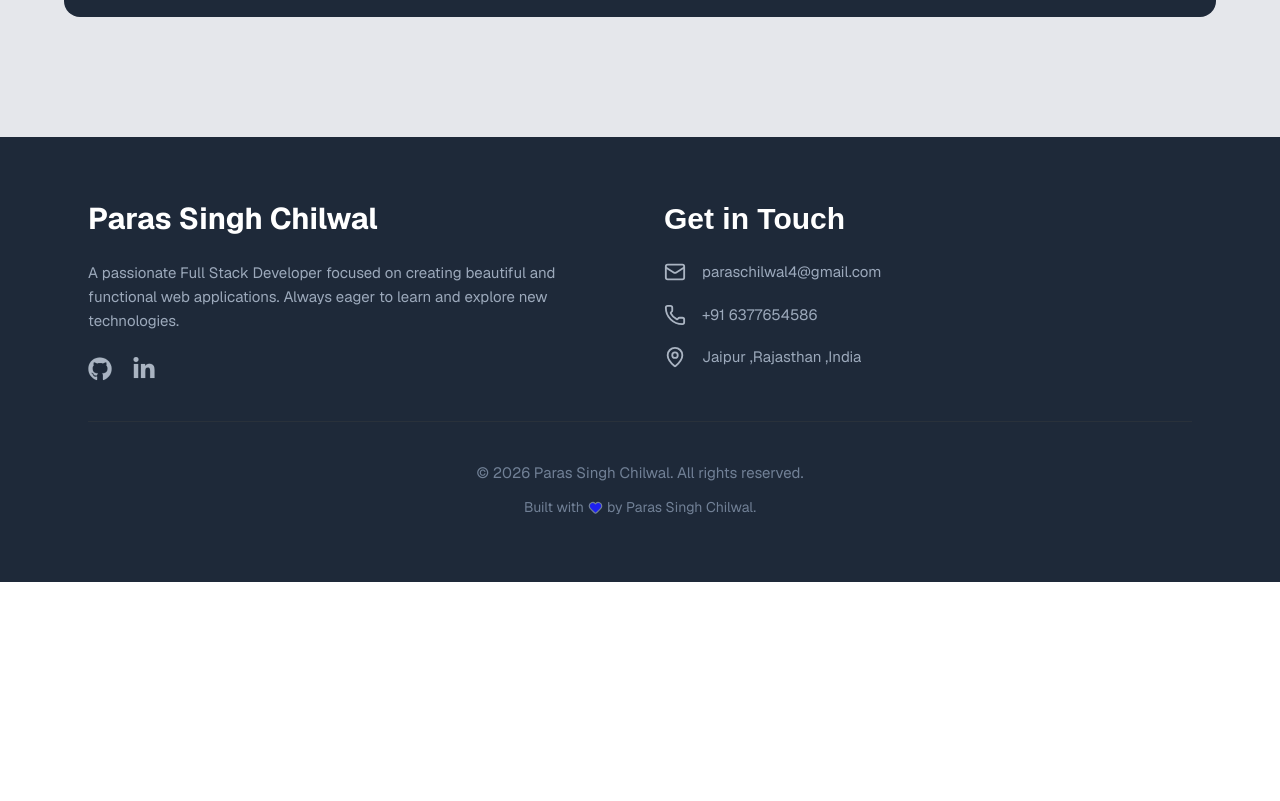
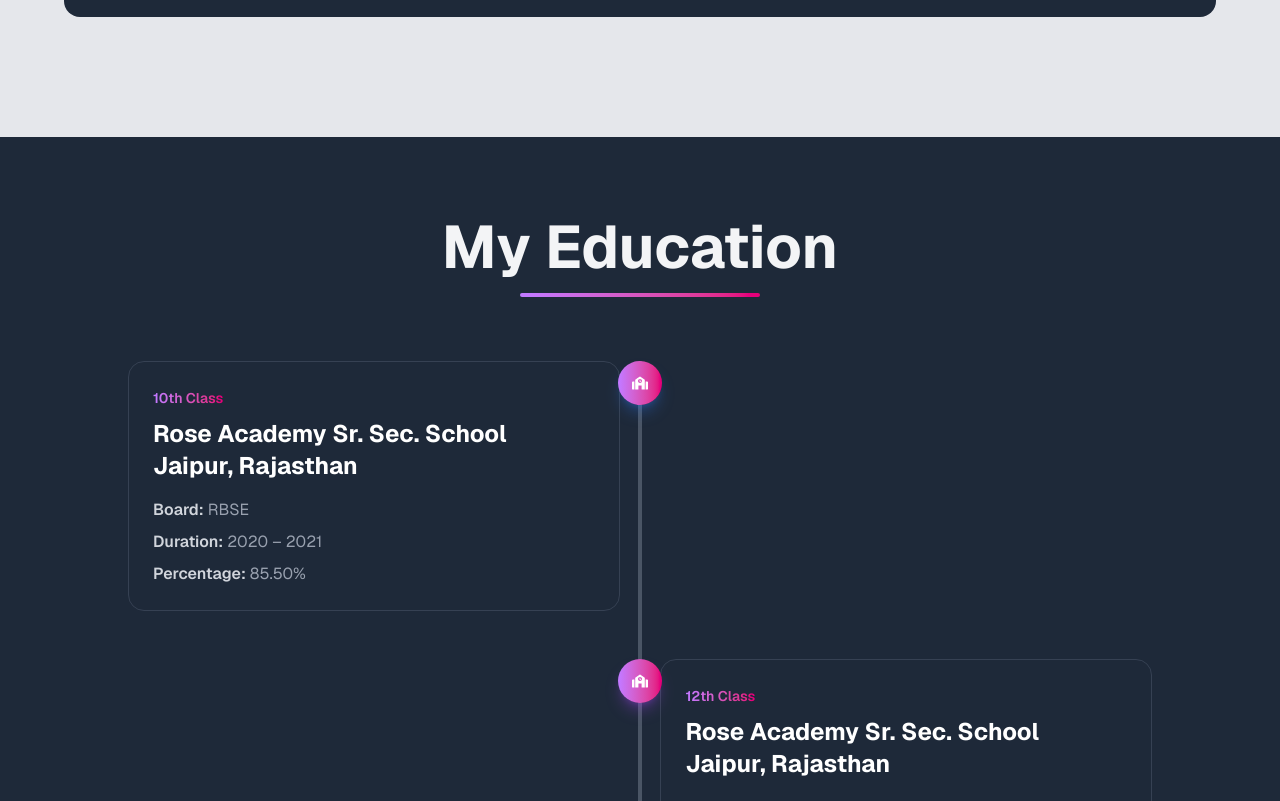
Before and after one commit to paras451/Portfolio_Paras, a Next.js app: page / in a window 1280 px wide. Shown: the part 3699-4500 px from the top of the page. Before the commit the page ends 4281 px from the top, so only its background shows below. Built offline with nearby package versions, Linux system fonts and the light colour scheme.

Commit message:
Add Education component to layout

```diff
--- a/app/layout.tsx
+++ b/app/layout.tsx
@@ -6,6 +6,7 @@ import Footer from "./components/footer";
 import About_me from "./components/about_me";
 import Skills from "./components/skills";
 import Projects from "./components/projects";
+import Education from "./components/education";
 
 const geistSans = Geist({
   variable: "--font-geist-sans",
@@ -39,6 +40,7 @@ export default function RootLayout({
         <About_me />
         <Skills />
         <Projects />
+        <Education/>
         <Footer />
       </body>
     </html>
```
